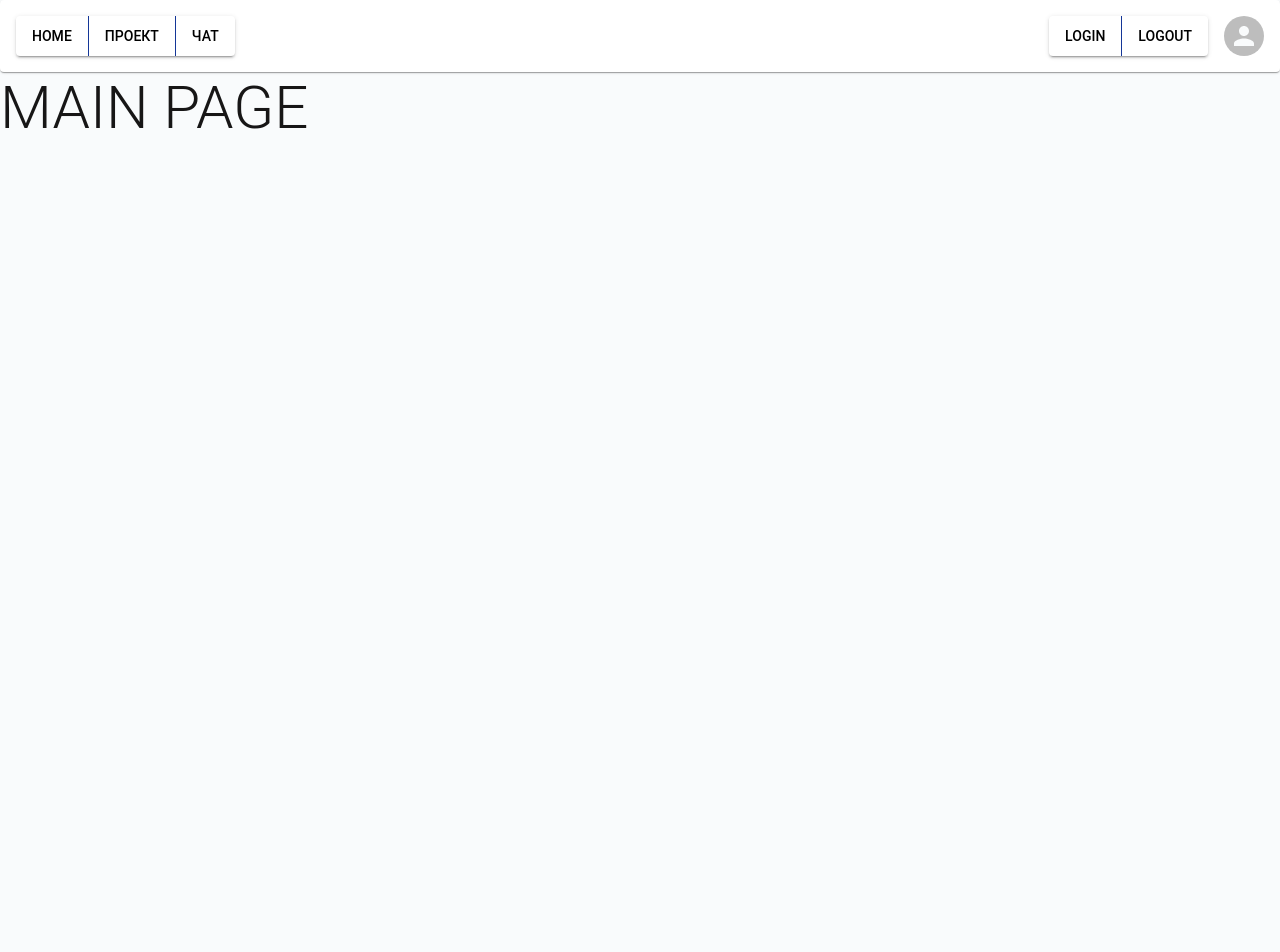
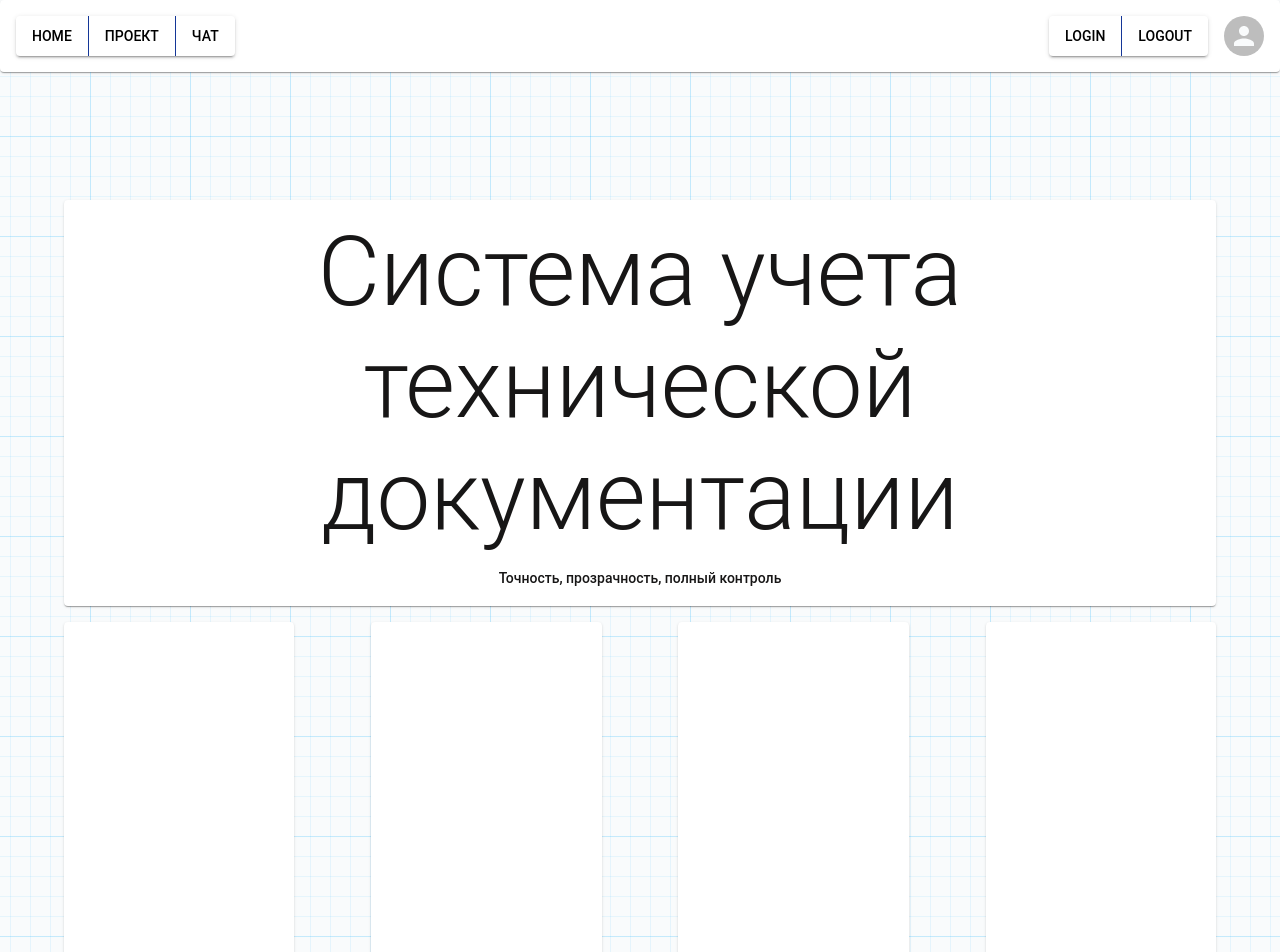
Before and after one commit to i-c-winner/loop, a Next.js app: page / in a window 1280 px wide. Shown: the top 952 px of the page. Before the commit the page ends 872 px from the top, so only its background shows below. Built offline with nearby package versions, Linux system fonts and the light colour scheme; what @mui/material-nextjs would draw is missing.

Commit message:
feat: создаст главную страницу

```diff
--- a/src/app/page.module.css
+++ b/src/app/page.module.css
@@ -1,141 +1,33 @@
-.page {
-    --background: #fafafa;
-    --foreground: #fff;
-
-    --text-primary: #000;
-    --text-secondary: #666;
-
-    --button-primary-hover: #383838;
-    --button-secondary-hover: #f2f2f2;
-    --button-secondary-border: #ebebeb;
-
-    display: flex;
-    flex-direction: column;
-    min-height: 100vh;
-    align-items: center;
-    justify-content: center;
-    background-color: var(--background);
+:root {
+    /*--bg-main: #081826;*/
+    --grid-small: rgba(0, 170, 255, 0.08);
+    --grid-large: rgba(0, 170, 255, 0.15);
 }
 
-.main {
+.root {
+    padding: 128px 64px;
+    margin: 0;
+    min-height: 100vh;
     display: flex;
-    min-height: 100vh;
-    width: 100%;
-    max-width: 800px;
+    gap: 16px;
     flex-direction: column;
-    align-items: flex-start;
-    justify-content: space-between;
-    background-color: var(--foreground);
-    padding: 120px 60px;
+    justify-content: space-around;
+    /*background-color: var(--bg-main);*/
+
+    background-image:
+        /* мелкая сетка */
+            linear-gradient(var(--grid-small) 1px, transparent 1px),
+            linear-gradient(90deg, var(--grid-small) 1px, transparent 1px),
+
+                /* крупная сетка */
+            linear-gradient(var(--grid-large) 1px, transparent 1px),
+            linear-gradient(90deg, var(--grid-large) 1px, transparent 1px);
+
+    background-size:
+            20px 20px,
+            20px 20px,
+            100px 100px,
+            100px 100px;
+
+    background-position: center;
 }
-
-.intro {
-    display: flex;
-    flex-direction: column;
-    align-items: flex-start;
-    text-align: left;
-    gap: 24px;
-}
-
-.intro h1 {
-    max-width: 320px;
-    font-size: 40px;
-    font-weight: 600;
-    line-height: 48px;
-    letter-spacing: -2.4px;
-    text-wrap: balance;
-    color: var(--text-primary);
-}
-
-.intro p {
-    max-width: 440px;
-    font-size: 18px;
-    line-height: 32px;
-    text-wrap: balance;
-    color: var(--text-secondary);
-}
-
-.intro a {
-    font-weight: 500;
-    color: var(--text-primary);
-}
-
-.ctas {
-    display: flex;
-    flex-direction: row;
-    width: 100%;
-    max-width: 440px;
-    gap: 16px;
-    font-size: 14px;
-}
-
-.ctas a {
-    display: flex;
-    justify-content: center;
-    align-items: center;
-    height: 40px;
-    padding: 0 16px;
-    border-radius: 128px;
-    border: 1px solid transparent;
-    transition: 0.2s;
-    cursor: pointer;
-    width: fit-content;
-    font-weight: 500;
-}
-
-a.primary {
-    background: var(--text-primary);
-    color: var(--background);
-    gap: 8px;
-}
-
-a.secondary {
-    border-color: var(--button-secondary-border);
-}
-
-/* Enable hover only on non-touch devices */
-@media (hover: hover) and (pointer: fine) {
-    a.primary:hover {
-        background: var(--button-primary-hover);
-        border-color: transparent;
-    }
-
-    a.secondary:hover {
-        background: var(--button-secondary-hover);
-        border-color: transparent;
-    }
-}
-
-@media (max-width: 600px) {
-    .main {
-        padding: 48px 24px;
-    }
-
-    .intro {
-        gap: 16px;
-    }
-
-    .intro h1 {
-        font-size: 32px;
-        line-height: 40px;
-        letter-spacing: -1.92px;
-    }
-}
-
-@media (prefers-color-scheme: dark) {
-    .logo {
-        filter: invert();
-    }
-
-    .page {
-        --background: #000;
-        --foreground: #000;
-
-        --text-primary: #ededed;
-        --text-secondary: #999;
-
-        --button-primary-hover: #ccc;
-        --button-secondary-hover: #1a1a1a;
-        --button-secondary-border: #1a1a1a;
-    }
-}
--- a/src/app/page.tsx
+++ b/src/app/page.tsx
@@ -1,10 +1,46 @@
-import {Typography} from "@mui/material";
+import {Typography, Card, Box} from "@mui/material";
+import style from './page.module.css'
+
 
 function Home() {
   return (
-    <div>
-      <Typography variant={'h2'}>MAIN PAGE</Typography>
-    </div>
+    <Box className={style.root}>
+      <Card
+      sx={{
+        width: '100%',
+        padding: '16px',
+        display: 'flex',
+        flexDirection: 'column',
+        gap: '16px',
+      }}
+      >
+        <Typography
+          sx={{
+            textAlign: 'center',
+          }}
+          variant={'h1'}>Система учета технической документации</Typography>
+        <Typography
+          sx={{
+            textAlign: 'center',
+          }}
+          variant={'subtitle2'}>Точность, прозрачность, полный контроль</Typography>
+      </Card>
+
+      <Box sx={{
+        width: '100%',
+        display: 'flex',
+        justifyContent: 'space-between',
+      }}>
+        <Card sx={{width: '20%', height: '350px', padding: '16px'}}></Card>
+        <Card sx={{width: '20%', height: '350px', padding: '16px'}}></Card>
+        <Card sx={{width: '20%', height: '350px', padding: '16px'}}></Card>
+        <Card sx={{width: '20%', height: '350px', padding: '16px'}}></Card>
+
+
+      </Box>
+
+
+    </Box>
   );
 }
 export default Home;
```
Also changed, not shown: src/shared/assets/images/brand.png (added).
